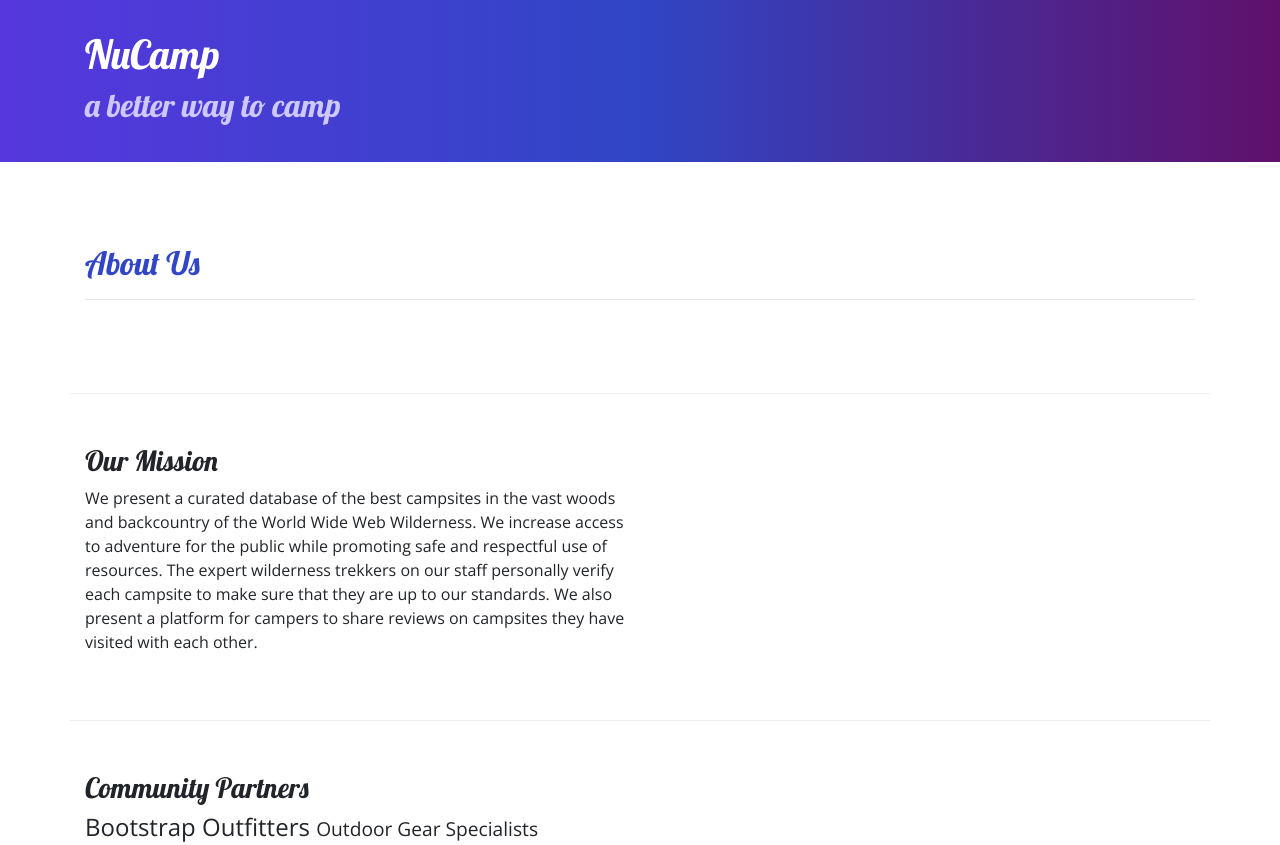
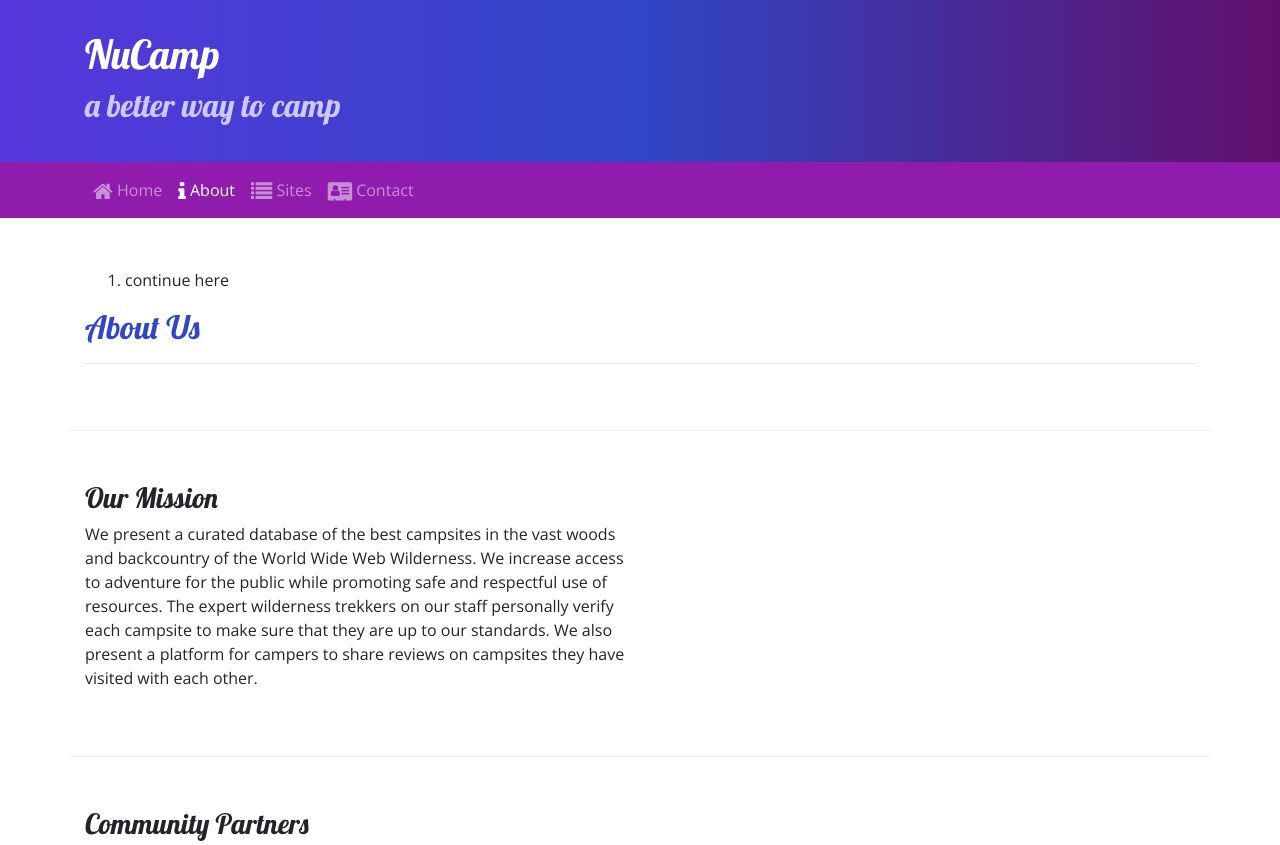
Before and after one commit to web10/nucampsite, a website: page aboutus.html in a window 1280 px wide. Shown: the top 845 px of the page. Drawn offline with nearby package versions, Linux system fonts and the light colour scheme.

Commit message:
adding breadcrumbs

```diff
--- a/aboutus.html
+++ b/aboutus.html
@@ -31,9 +31,28 @@
         </div>
     </header>
 
+    <nav class="navbar navbar-expand-sm navbar-dark sticky-top">
+        <div class="container">
+            <button class="navbar-toggler ml-auto" type="button" data-toggle="collapse" data-target="#nucampNavbar">
+                <span class="navbar-toggler-icon"></span>
+            </button>
+            <div class="collapse navbar-collapse" id="nucampNavbar">
+                <ul class="navbar-nav">
+                    <li class="nav-item"><a class="nav-link" href="index.html"><i class="fa fa-home fa-lg"></i> Home</a></li>
+                    <li class="nav-item active"><a class="nav-link" href="aboutus.html"><i class="fa fa-info fa-lg"></i> About</a></li>
+                    <li class="nav-item"><a class="nav-link" href="#"><i class="fa fa-list fa-lg"></i> Sites</a></li>
+                    <li class="nav-item"><a class="nav-link" href="#"><i class="fa fa-address-card fa-lg"></i> Contact</a></li>
+                </ul>
+            </div>
+        </div>
+    </nav>
+
     <div class="container outline">
         <div class="row row-content outline">
             <div class="col outline">
+                <ol>
+                    <li><a href="index.html"></a> continue here</li>
+                </ol>
                <h2>About Us</h2>
                <hr />
             </div>
--- a/css/styles.css
+++ b/css/styles.css
@@ -16,13 +16,14 @@ header h2 {
 
 footer {
     background-image: linear-gradient(#cec8ff, white);
-    padding 20px 0;
+    padding: 20px 0;
 }
 
 .jumbotron {
     padding: 30px;
     background-image: linear-gradient(to right, #5637dd, #3046c5, #60106b);
     color: white;
+    margin: 0;
 }
 
 .row-content {
@@ -34,3 +35,7 @@ footer {
 .outline {
     border-style: solid 3px red;
 }
+
+.navbar {
+    background-color: #901cad;
+}
```
Also changed, not shown: index.html (+15 -1 lines).
